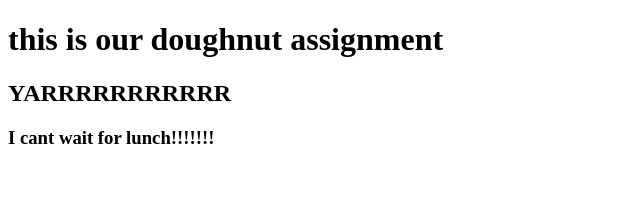
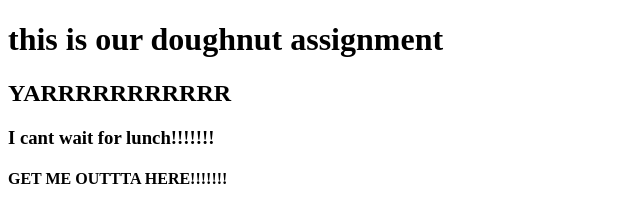
Before and after one commit to Gballreich/Doughnut, a plain HTML site: page index.html in a window 1280 px wide. Shown: the whole page, without its empty margins (0-640 px from the left). Drawn offline with Linux system fonts and the light colour scheme.

Commit message:
yup tybe beat

```diff
--- a/index.html
+++ b/index.html
@@ -11,5 +11,6 @@
 <h1>this is our doughnut assignment</h1>
 <h2>YARRRRRRRRRRR</h2>
 <h3>I cant wait for lunch!!!!!!!</h3>
+<h4>GET ME OUTTTA HERE!!!!!!!</h4>
 </body>
 </html>
```
